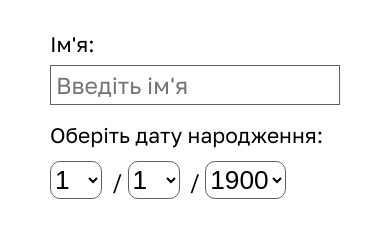
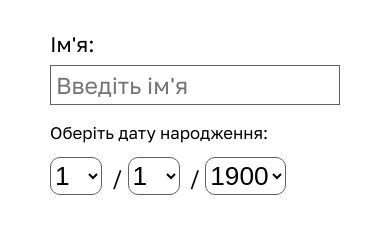
Before and after one commit to thetraining/matrix-soul, a plain HTML site: page index.html in a window 390 px wide. Shown: the part 319-549 px from the top of the page. Drawn offline with Linux system fonts and the light colour scheme.

Commit message:
Update style.css

```diff
--- a/css/style.css
+++ b/css/style.css
@@ -767,6 +767,10 @@ body {
         padding: 2px 0px;
         margin: 5px 5px 5px 0;
     }
+
+    .birthday_date label {
+        font-size: 0.8em;
+    }
 }
 
 @media (max-width: 370px) {
```
